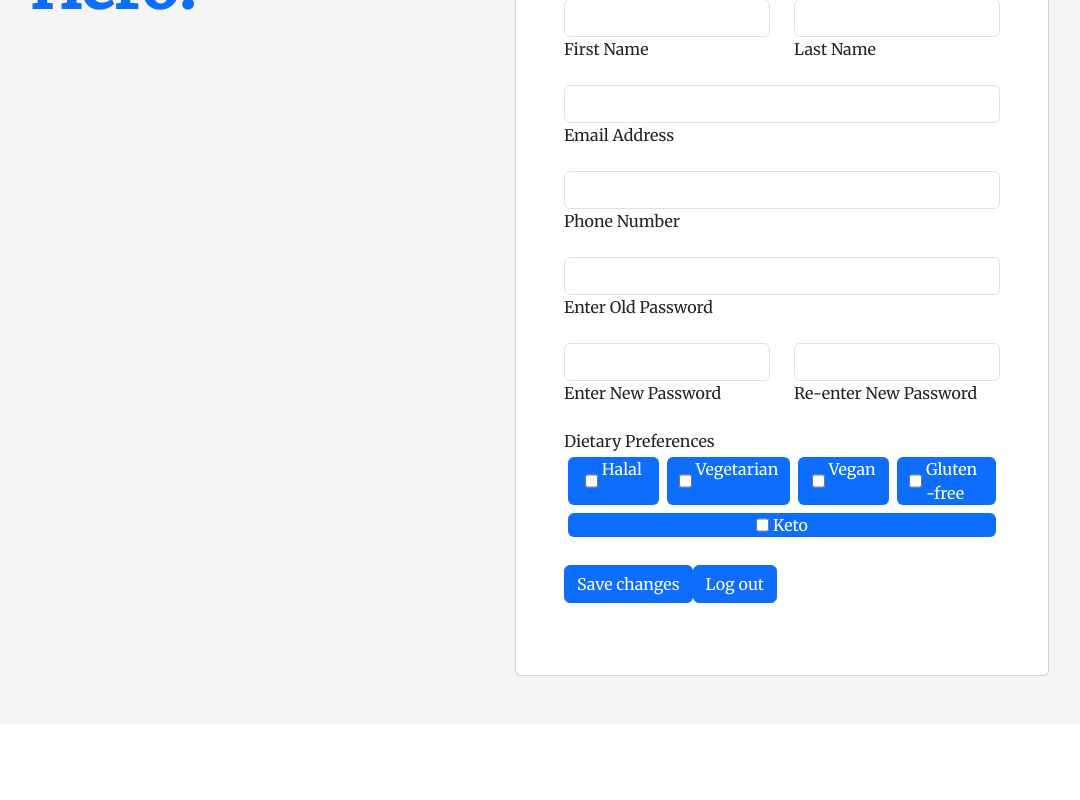
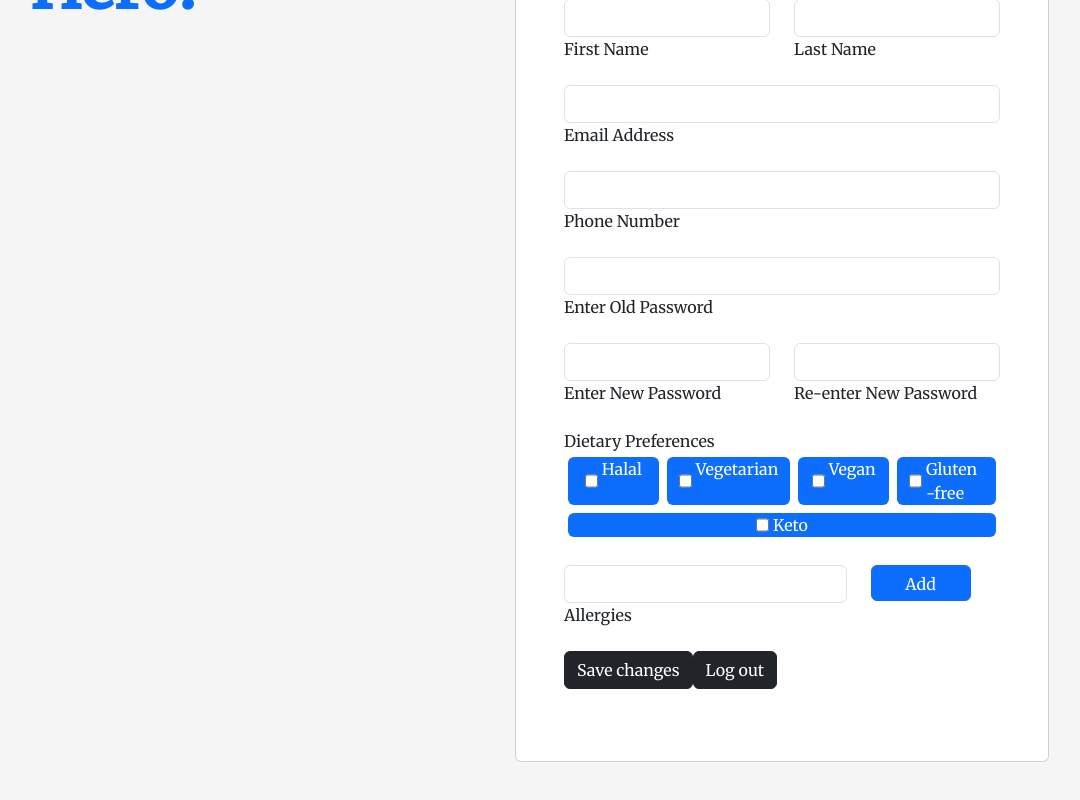
Before and after one commit to robinsjules/WAD2-Project, a Vue app in the folder SuperplusHero/: page /profile in a window 1280 px wide. Shown: the part 460-1260 px from the top of the page, without its empty margins (52-1132 px from the left). Before the commit the page ends 1184 px from the top, so only its background shows below. Built offline with nearby package versions, Linux system fonts and the light colour scheme.

Commit message:
profile edit

```diff
--- a/SuperplusHero/src/views/Profile.vue
+++ b/SuperplusHero/src/views/Profile.vue
@@ -72,7 +72,7 @@
                                     Dietary Preferences
                                     <div class="container">
                                         <div class="row">
-                                            <div v-for="(preference,index) in dPreferences" :key="index" class="col-sm text-white bg-primary rounded d-flex justify-content-center m-1">
+                                            <div v-for="(preference,index) in dPreferences" :key="index" :span="3" class="col-sm text-white bg-primary rounded d-flex justify-content-center m-1">
                                                 <input type="checkbox" :value="preference.value" v-model="foodPreferences"> &nbsp;
                                                 <label>
                                                     {{preference.name}}
@@ -82,11 +82,21 @@
                                     </div>
                                     <br/>
                                 </div>
-                                <div >
+                                <div class="row">
+                                    <div class="form-outline mb-4 col-md-8">
+                                            <input type="text" class="form-control" id="allergens">
+                                            <label for="allergens">Allergies</label>
+                                    </div>
+                                    <div class="col-md-4 align-items-center justify-content-center">
+                                        <button type="button" class="btn btn-primary"
+                                            style="height:36px; width:100px">
+                                            Add
+                                        </button>
+                                    </div>
+                                </div>
 
-                                </div>
-                                <button class="btn btn-primary btn-block mb-4" type="submit" value="submit"> Save changes </button>
-                                <button class="btn btn-primary mb-4" type="submit" value="logout">Log out</button>
+                                <button class="btn btn-dark btn-block mb-4" type="submit" value="submit"> Save changes </button>
+                                <button class="btn btn-dark  mb-4" type="submit" value="logout">Log out</button>
 
                         </div>
                     </form>
```
